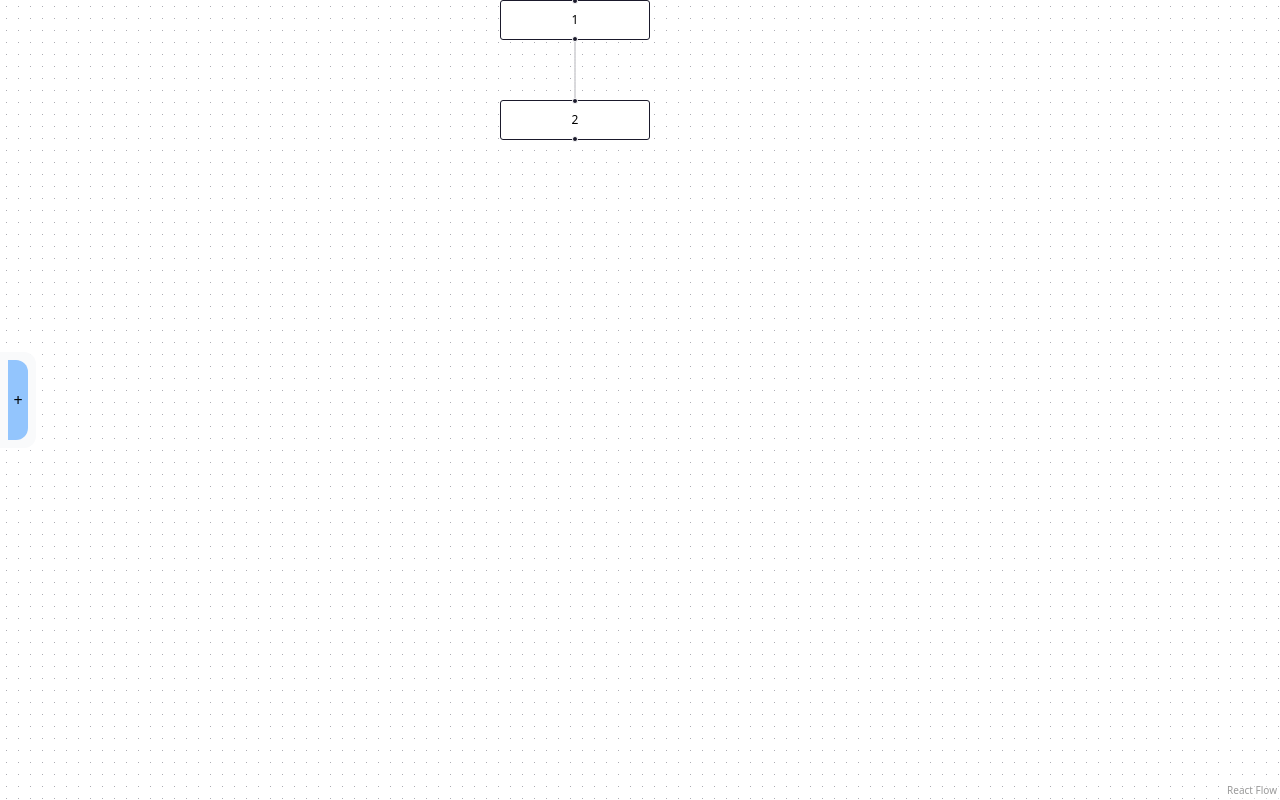
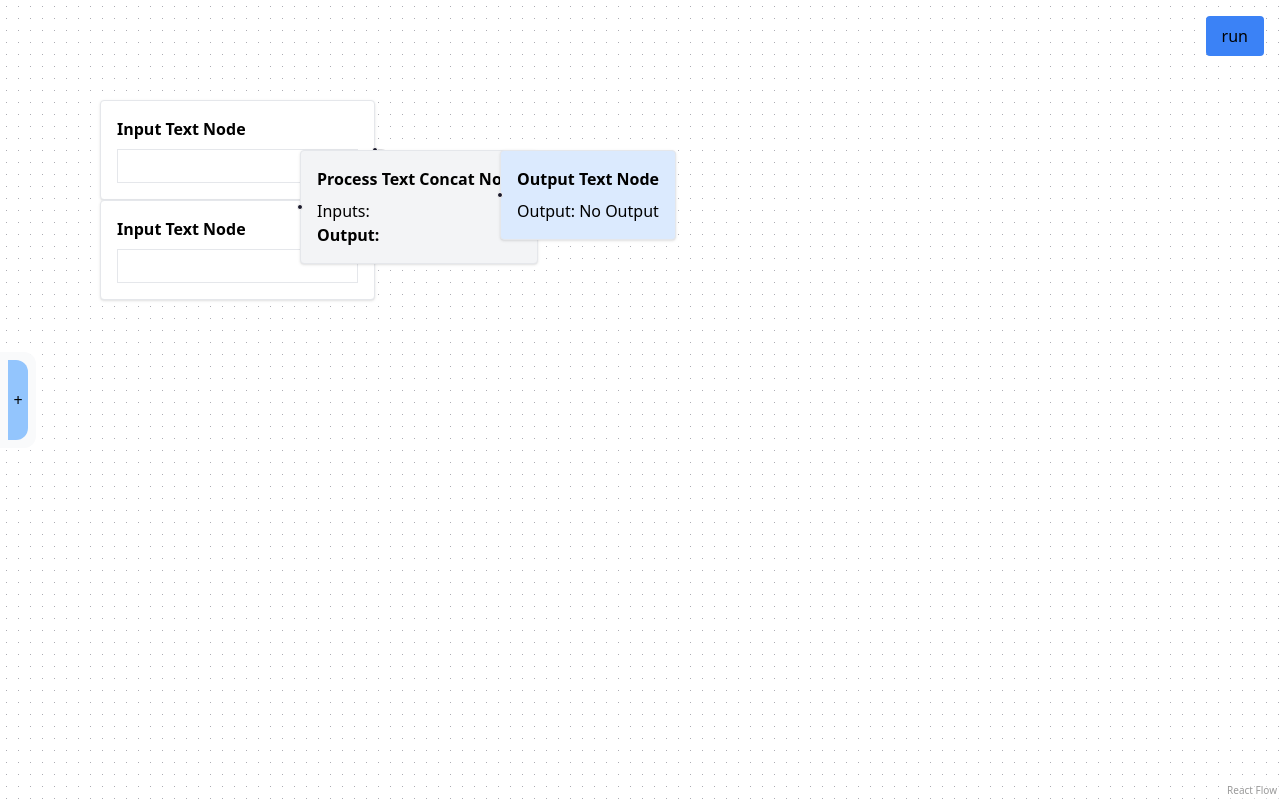
Before and after one commit to mibu-ai/mibu-flow, a React (Vite) app in the folder fe/: page /edit in a window 1280 px wide. Built offline with nearby package versions, Linux system fonts and the light colour scheme.

Commit message:
init flow

```diff
--- a/fe/src/components/Sidebar.jsx
+++ b/fe/src/components/Sidebar.jsx
@@ -1,7 +1,7 @@
 import { useState } from 'react';
 import { motion } from 'framer-motion';
 
-export function Sidebar() {
+export default function Sidebar() {
     const [isOpen, setIsOpen] = useState(false);
 
     const toggleSidebar = () => {
--- /dev/null
+++ b/fe/src/components/nodes/input/InputText.jsx
@@ -0,0 +1,21 @@
+import React, { useState, memo } from 'react';
+import { Handle, Position, useReactFlow } from '@xyflow/react';
+
+const InputText = ({ id, data }) => {
+    const { updateNodeData } = useReactFlow();
+
+    return (
+        <div className="p-4 bg-white border rounded shadow">
+            <div className="font-bold">Input Text Node</div>
+            <input
+                type="text"
+                value={data.text}
+                onChange={(e) => updateNodeData(id, { text: e.target.value })}
+                className="border p-1 mt-2 w-full"
+            />
+            <Handle type="source" position={Position.Right} />
+        </div>
+    );
+};
+
+export default memo(InputText);
--- /dev/null
+++ b/fe/src/components/nodes/output/OutputText.jsx
@@ -0,0 +1,14 @@
+import React from 'react';
+import { Handle, Position } from '@xyflow/react';
+
+const OutputText = ({ id, data }) => {
+    return (
+        <div className="p-4 bg-blue-100 border rounded shadow">
+            <div className="font-bold">Output Text Node</div>
+            <p className="mt-2">Output: {data.output || 'No Output'}</p>
+            <Handle type="target" position={Position.Left} />
+        </div>
+    );
+};
+
+export default OutputText;
--- /dev/null
+++ b/fe/src/components/nodes/process/ProcessTextConcat.jsx
@@ -0,0 +1,33 @@
+import React, { useState, useEffect } from 'react';
+import { Handle, Position, useReactFlow } from '@xyflow/react';
+
+const ProcessTextConcat = ({ id, data }) => {
+    const { updateNodeData } = useReactFlow();
+    const { getNode, getEdges } = useReactFlow();
+    const [inputTexts, setInputTexts] = useState([]);
+    const [outputText, setOutputText] = useState('');
+
+    useEffect(() => {
+        if (data.run) {
+            const incomingEdges = getEdges().filter((edge) => edge.target === id);
+            const connectedNodes = incomingEdges.map((edge) => getNode(edge.source));
+
+            const newInputTexts = connectedNodes.map((node) => node.data.text || '');
+            setInputTexts(newInputTexts);
+            setOutputText(newInputTexts.join(' '));
+            updateNodeData(id, { run: false, text: newInputTexts.join(' ') });
+        }
+    }, [data.run]);
+
+    return (
+        <div className="p-4 bg-gray-100 border rounded shadow">
+            <div className="font-bold">Process Text Concat Node</div>
+            <p className="mt-2">Inputs: {inputTexts.join(' + ')}</p>
+            <p className="font-bold">Output: {outputText}</p>
+            <Handle type="target" position={Position.Left} />
+            <Handle type="source" position={Position.Right} />
+        </div>
+    );
+};
+
+export default ProcessTextConcat;
--- a/fe/src/index.css
+++ b/fe/src/index.css
@@ -1,3 +1,7 @@
 @tailwind base;
 @tailwind components;
 @tailwind utilities;
+
+.node-style {
+    @apply bg-blue-500 text-stone-900 p-4 rounded;
+}
--- a/fe/src/pages/Editor.jsx
+++ b/fe/src/pages/Editor.jsx
@@ -1,31 +1,77 @@
-import React, { useCallback } from 'react';
+import React, { useCallback, useState } from 'react';
 import { ReactFlow, useNodesState, useEdgesState, addEdge, Background } from '@xyflow/react';
 import '@xyflow/react/dist/style.css';
 
-import { Sidebar } from '../components/Sidebar';
+import Sidebar from '../components/Sidebar';
+
+import InputText from '../components/nodes/input/InputText';
+import ProcessTextConcat from '../components/nodes/process/ProcessTextConcat';
+import OutputText from '../components/nodes/output/OutputText';
 
 const initialNodes = [
-    { id: '1', position: { x: 500, y: 0 }, data: { label: '1' } },
-    { id: '2', position: { x: 500, y: 100 }, data: { label: '2' } },
+    { id: 'in-1', type: 'inputText', position: { x: 100, y: 100 }, data: { text: '' } },
+    { id: 'in-2', type: 'inputText', position: { x: 100, y: 200 }, data: { text: '' } },
+    { id: 'proc-1', type: 'processTextConcat', position: { x: 300, y: 150 }, data: { run: false } },
+    { id: 'out-1', type: 'outputText', position: { x: 500, y: 150 }, data: { output: '' } },
 ];
-const initialEdges = [{ id: 'e1-2', source: '1', target: '2' }];
+
+const initialEdges = [
+    { id: 'e1-3', source: 'in-1', target: 'proc-1' },
+    { id: 'e2-3', source: 'in-2', target: 'proc-1' },
+    { id: 'e3-4', source: 'proc-1', target: 'out-1' },
+];
+
+const nodeTypes = {
+    inputText: InputText,
+    processTextConcat: ProcessTextConcat,
+    outputText: OutputText,
+};
 
 export default function Editor() {
     const [nodes, setNodes, onNodesChange] = useNodesState(initialNodes);
     const [edges, setEdges, onEdgesChange] = useEdgesState(initialEdges);
 
-    const onConnect = useCallback(
-        (params) => setEdges((eds) => addEdge(params, eds)),
-        [setEdges],
-    );
+    const onConnect = useCallback((params) => setEdges((eds) => addEdge(params, eds)), [setEdges]);
+
+    const runComputation = () => {
+        setNodes((nds) =>
+            nds.map((node) => {
+                if (node.type === 'processTextConcat') {
+                    return { ...node, data: { ...node.data, run: true } };
+                }
+                return node;
+            })
+        );
+
+        setTimeout(() => {
+            setNodes((nds) =>
+                nds.map((node) => {
+                    if (node.type === 'outputText') {
+                        const processNode = nds.find((n) => n.type === 'processTextConcat');
+                        return { ...node, data: { ...node.data, output: processNode.data.text || '' } };
+                    }
+                    return node;
+                })
+            );
+        }, 200);
+    };
 
     return (
-        <div className="relative" style={{ width: '100vw', height: '100vh' }}>
+        <div className="relative w-screen h-screen">
             <Sidebar />
+
+            {/* click to run button */}
+            <button
+                onClick={runComputation}
+                className="absolute top-4 right-4 bg-blue-500 text-black px-4 py-2 rounded z-10"
+            >
+                run
+            </button>
 
             <ReactFlow
                 nodes={nodes}
                 edges={edges}
+                nodeTypes={nodeTypes}
                 onNodesChange={onNodesChange}
                 onEdgesChange={onEdgesChange}
                 onConnect={onConnect}
```
